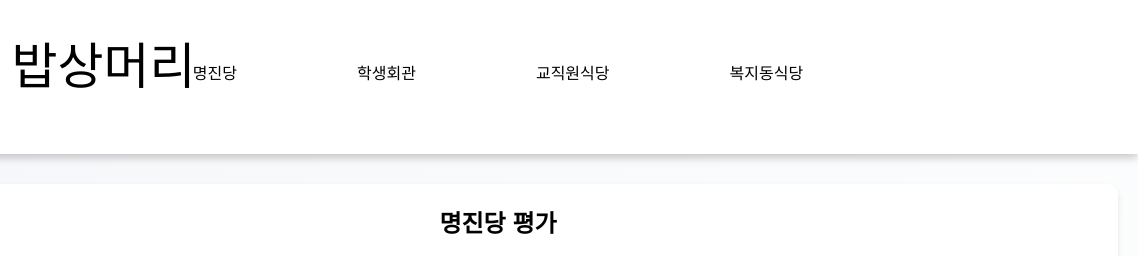
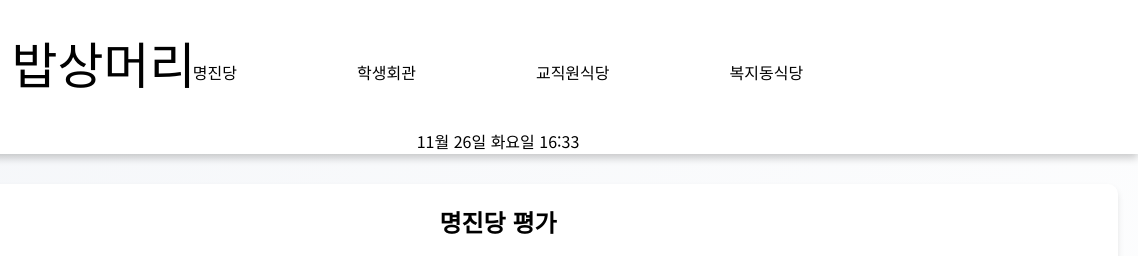
Before and after one commit to youngariy/riceTable, a website: page public/rating.html in a window 1280 px wide. Shown: the top 256 px of the page, 142-1280 px from the left. Drawn offline with Linux system fonts and the light colour scheme; no server answers; a web font is replaced by a local one.

Commit message:
평가페이지 현재시간 출력

```diff
--- a/public/js/rating.js
+++ b/public/js/rating.js
@@ -126,6 +126,12 @@ document.getElementById('newPostBtn').onclick = function () {
     }
     ratingDiv.insertAdjacentElement('beforebegin', menuElement);
 };
+
+// 시간 출력 함수
+document.addEventListener("DOMContentLoaded", function() {
+    updateDateTime();
+    setInterval(updateDateTime, 1000);  // 실시간 날짜/시간 업데이트
+});
 
 function updateDateTime() {
     const now = new Date();
```
Also changed, not shown: public/board.html (+0 -1 lines).
